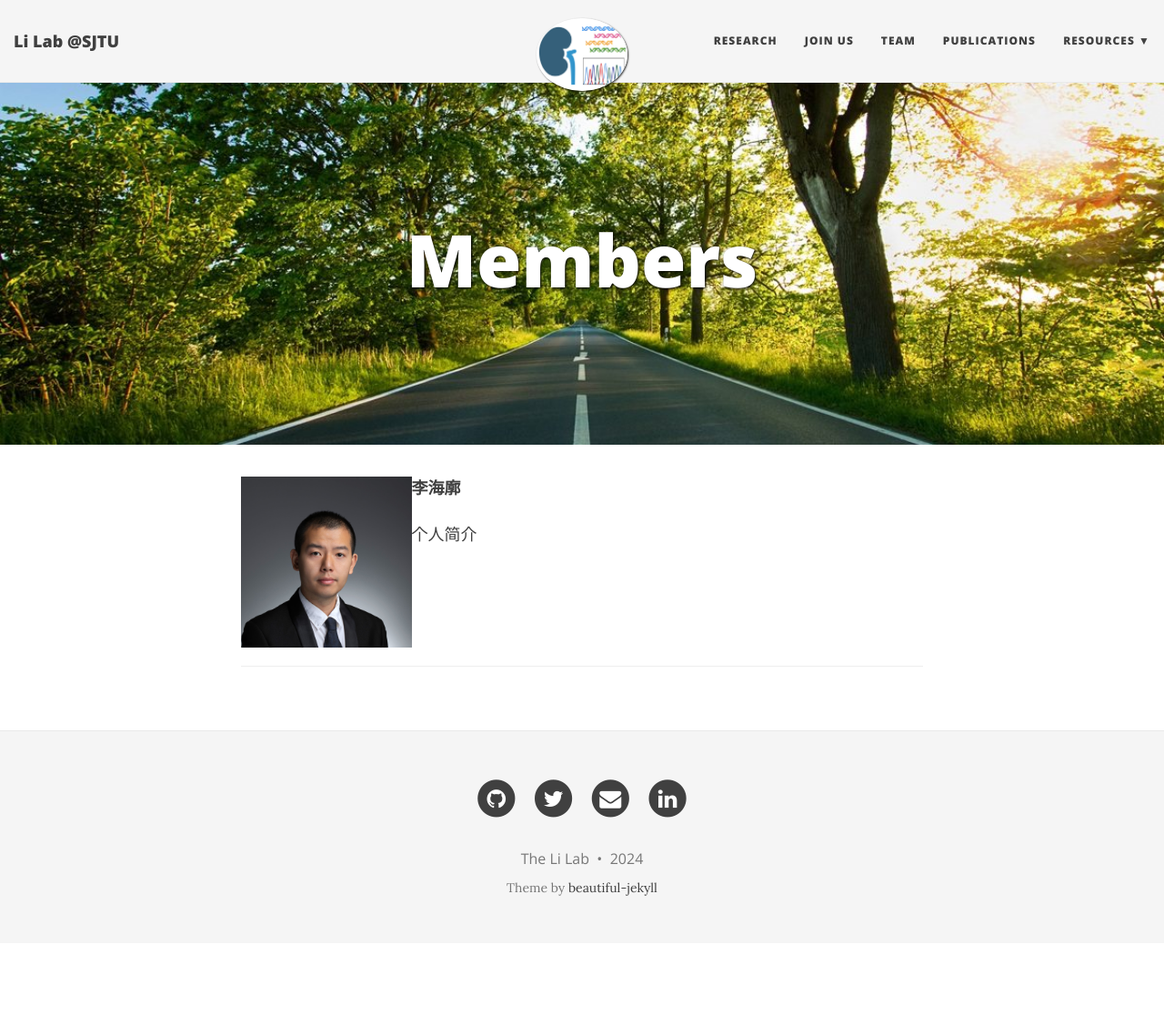
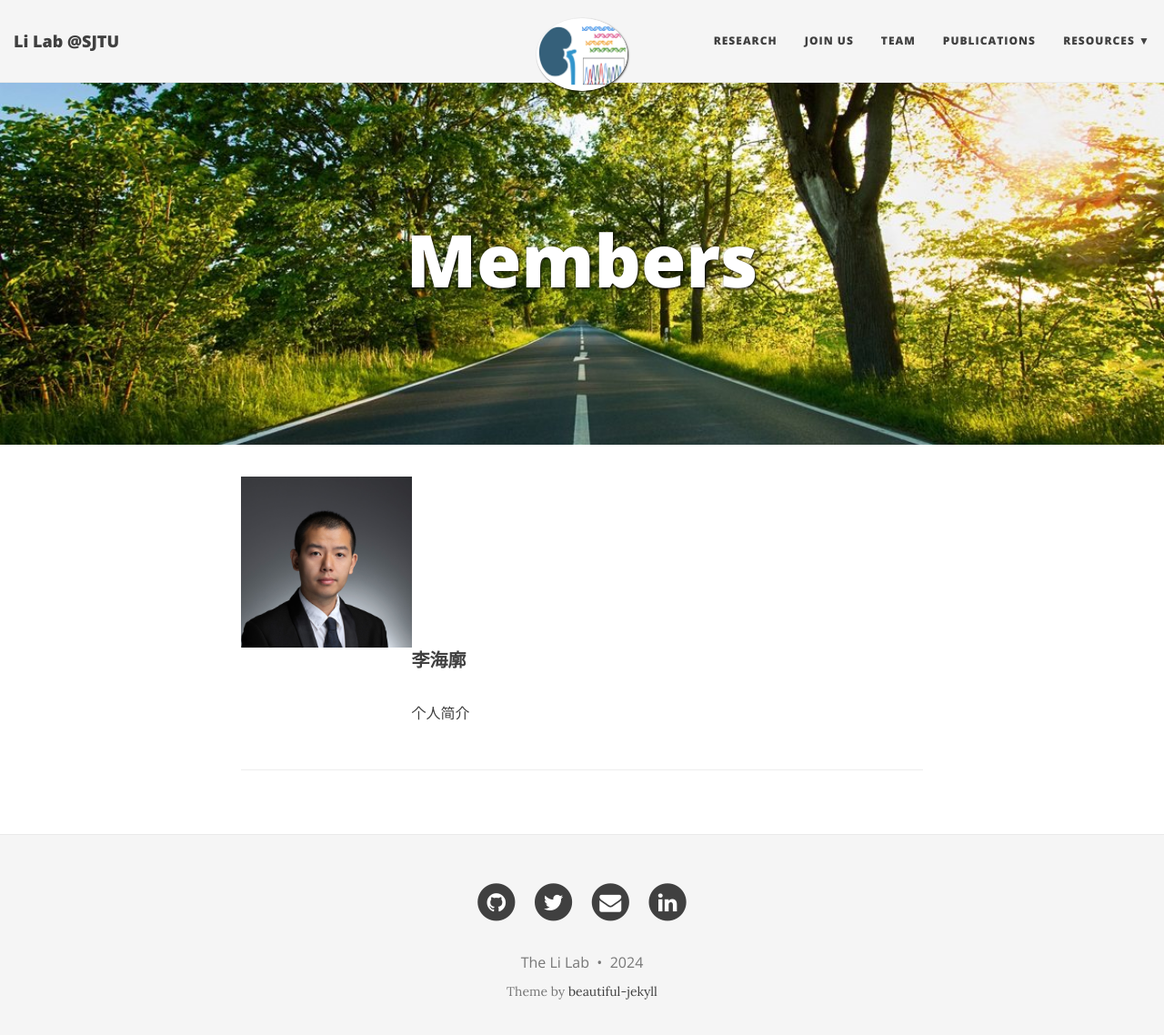
Before and after one commit to TheLiLab/thelilab.github.io, a Jekyll site: the page built from team.md, in a window 1280 px wide and 1151 px high. Shown: the top 1138 px of the window at 91% size. Built offline with Jekyll 4.4.1, drawn with Linux system fonts in a browser that asks for light colours; nearby versions of some CDN libraries.

Commit message:
Update team.md

```diff
--- a/team.md
+++ b/team.md
@@ -9,12 +9,12 @@
 
 
 <div style="overflow: auto;">
-  <div style="float: left; width: 25%;">
+  <div style="float: left; width: 25%; margin-right: 20px;">
     <img src="/img/peopleimg/haikuoli.jpg" style="width: 100%; max-width: 200px;" /><br>
   </div>
-  <div style="float: right; width: 75%; padding-right: 30px; font-size: 18px;">
+  <div style="float: right; width: 75%; padding-right: 20px; font-size: 20px;">
     <strong>李海廓</strong><br><br>
-	  个人简介<br><br>
+    <span style="font-size: 16px;">个人简介</span><br><br>
   </div>
 </div>
 
```
